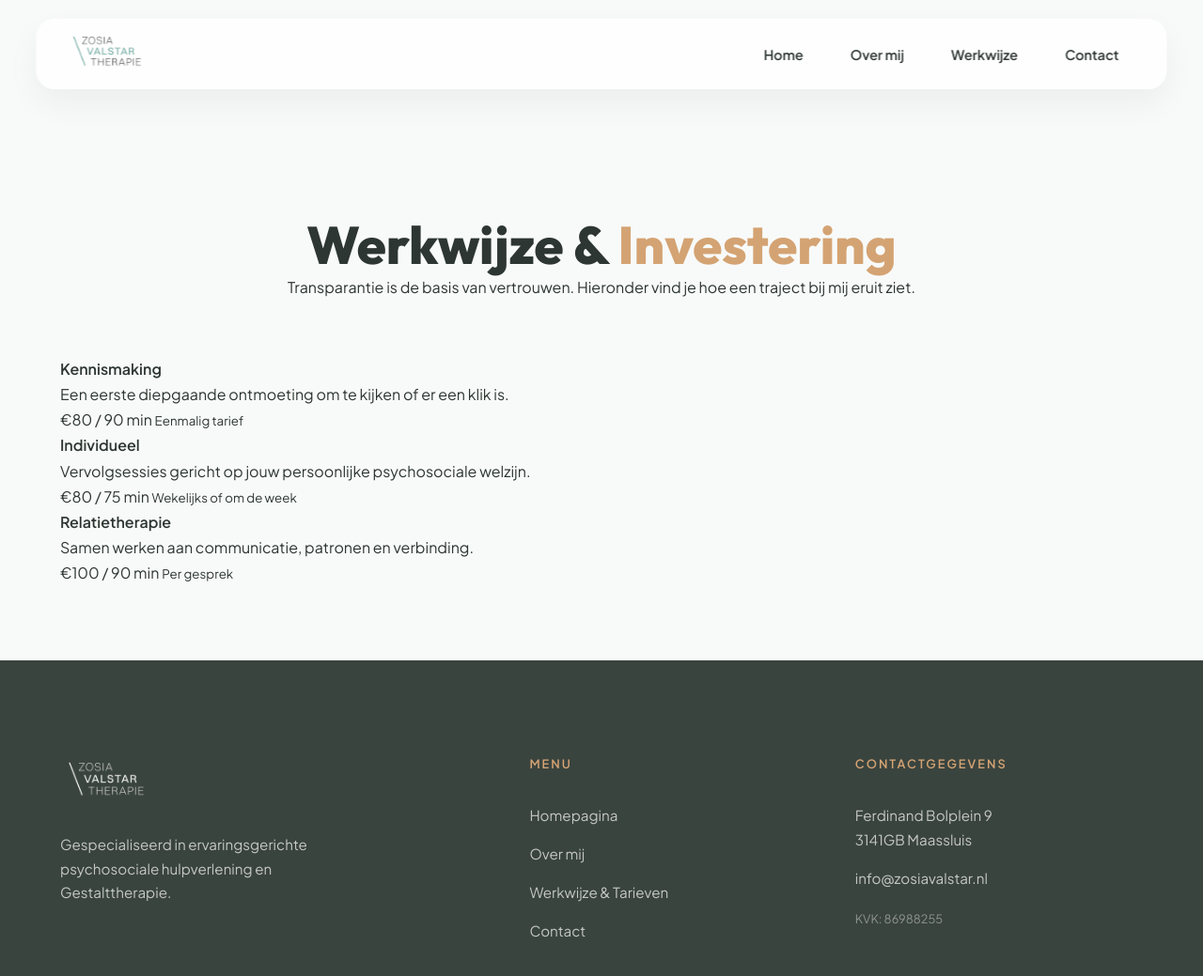
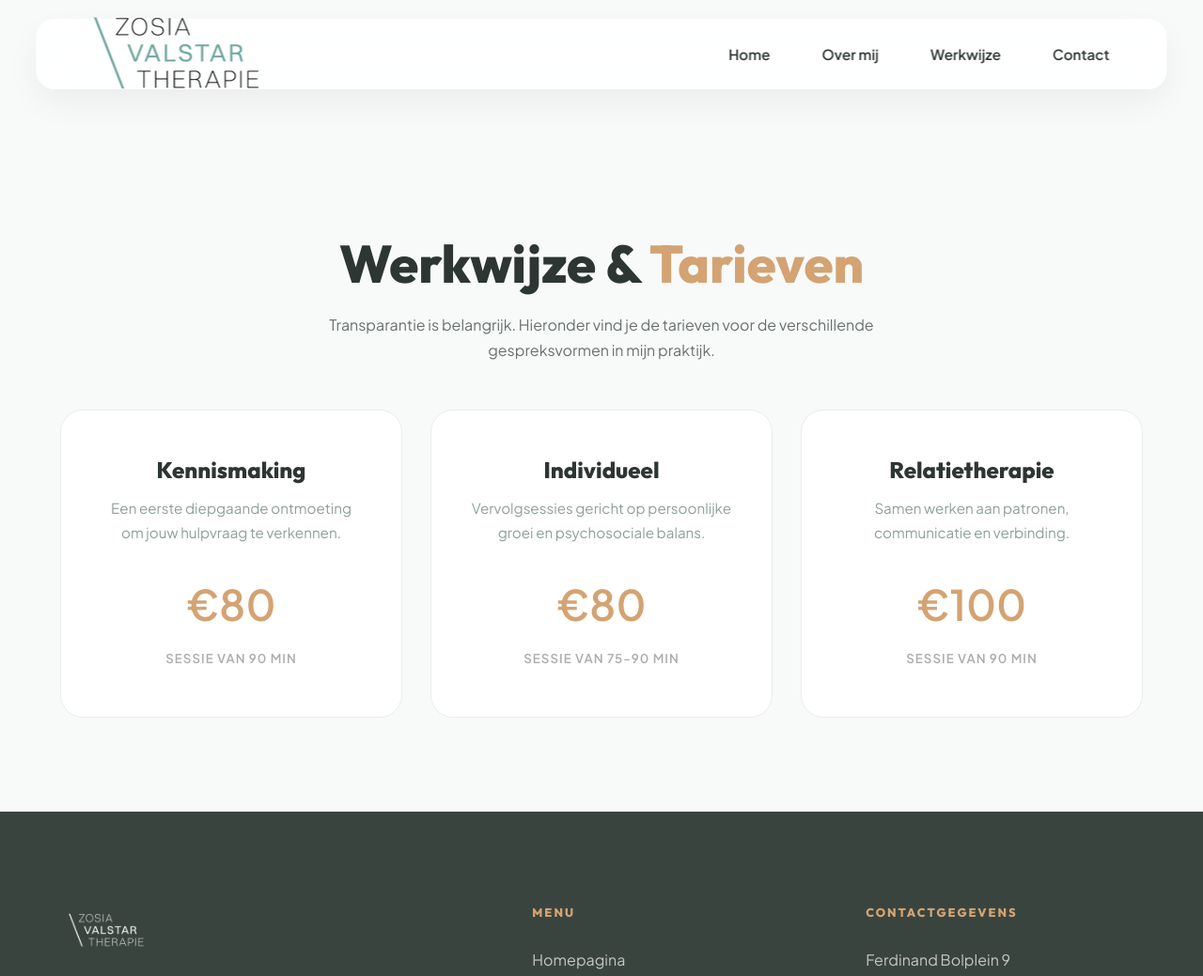
Before and after one commit to semvanwijk1/ZosiaValstarCoaching, a plain HTML site: page werkwijze.html in a window 1280 px wide. Shown: the top 1039 px of the page at 94% size. Drawn offline with Linux system fonts and the light colour scheme.

Commit message:
Add files via upload

```diff
--- a/components/footer.html
+++ b/components/footer.html
@@ -1,9 +1,9 @@
 <footer>
     <div class="footer-inner">
-        <!-- Kolom 1: Breedte geoptimaliseerd -->
+        <!-- Kolom 1 -->
         <div class="footer-col" style="flex: 1.5;">
             <img src="assets/images/logo.webp" alt="Logo Zosia Valstar" style="height: 50px; filter: brightness(0) invert(1); margin-bottom: 25px;">
-            <p style="max-width: 300px;">Gespecialiseerd in ervaringsgerichte psychosociale hulpverlening en Gestalttherapie.</p>
+            <p style="max-width: 350px; line-height: 1.8;">Gespecialiseerd in ervaringsgerichte psychosociale hulpverlening en Gestalttherapie in Maassluis.</p>
         </div>
 
         <!-- Kolom 2 -->
@@ -20,7 +20,7 @@
             <h4>Contactgegevens</h4>
             <p>Ferdinand Bolplein 9<br>3141GB Maassluis</p>
             <p>info@zosiavalstar.nl</p>
-            <p style="margin-top: 20px; font-size: 0.8rem; opacity: 0.6;">KVK: 86988255</p>
+            <p style="margin-top: 25px; font-size: 0.8rem; opacity: 0.5;">KVK: 86988255</p>
         </div>
     </div>
 
--- a/components/header.html
+++ b/components/header.html
@@ -1,6 +1,6 @@
 <header id="site-header">
     <a href="index.html" class="header-logo">
-        <img src="assets/images/logo.webp" alt="Zosia Valstar Logo" style="height: 45px;">
+        <img src="assets/images/logo.webp" alt="Zosia Valstar Logo">
     </a>
     <nav>
         <ul class="nav-links">
--- a/style.css
+++ b/style.css
@@ -7,13 +7,13 @@
     --footer-bg: #3A443F;
     --sage: #8DA196;
     --sage-light: #E9EDEB;
-    --accent: #D4A373;
+    --accent: #D4A373; /* Terra Accent */
     --white: #FFFFFF;
     --header-h: 90px;
     --radius-lg: 40px;
-    --radius-md: 20px;
+    --radius-md: 24px;
     --ease: cubic-bezier(0.23, 1, 0.32, 1);
-    --container-max: 1200px; /* Iets breder voor een ruimtelijker gevoel */
+    --container-max: 1200px;
 }
 
 * { margin: 0; padding: 0; box-sizing: border-box; }
@@ -25,38 +25,37 @@ body {
     overflow-x: hidden;
 }
 
-h1, h2, h3 { font-family: 'Outfit', sans-serif; font-weight: 800; line-height: 1.1; }
+h1, h2, h3, h4 { font-family: 'Outfit', sans-serif; font-weight: 800; line-height: 1.1; }
 
-/* --- HEADER --- */
+/* --- HEADER (Floating Glass) --- */
 #site-header {
     position: fixed; top: 20px; left: 50%; transform: translateX(-50%);
     width: 94%; height: 75px; z-index: 1000;
     display: flex; align-items: center; justify-content: space-between;
-    padding: 0 30px; border-radius: 20px;
-    background: rgba(255, 255, 255, 0.8); backdrop-filter: blur(15px);
+    padding: 0 40px; border-radius: 20px;
+    background: rgba(255, 255, 255, 0.85); backdrop-filter: blur(15px);
     border: 1px solid rgba(255, 255, 255, 0.4);
     box-shadow: 0 15px 35px rgba(0,0,0,0.05);
 }
 
-.nav-links { display: flex; gap: 10px; list-style: none; }
+.nav-links { display: flex; gap: 15px; list-style: none; }
 .nav-links a {
-    text-decoration: none; color: var(--dark); font-weight: 600; font-size: 0.9rem;
-    padding: 10px 20px; border-radius: 12px; transition: 0.3s;
+    text-decoration: none; color: var(--dark); font-weight: 600; font-size: 0.95rem;
+    padding: 10px 20px; border-radius: 12px; transition: 0.3s var(--ease);
 }
-.nav-links a:hover { background: var(--sage-light); color: var(--accent); }
+.nav-links a:hover { background: var(--sage-light); color: var(--accent); transform: translateY(-2px); }
 
 /* --- ANIMATIONS --- */
 .reveal { opacity: 0; transform: translateY(30px); transition: 1s var(--ease); }
 .reveal.visible { opacity: 1; transform: translateY(0); }
 
-/* --- GECENTREERDE LAYOUTS --- */
-.section { padding: 80px 5%; width: 100%; }
+/* --- LAYOUTS --- */
+.section { padding: 100px 5%; width: 100%; }
 .centered-container {
     max-width: var(--container-max);
     margin: 0 auto;
     display: flex;
     align-items: center;
-    justify-content: space-between;
     gap: 80px;
 }
 
@@ -66,13 +65,37 @@ h1, h2, h3 { font-family: 'Outfit', sans-serif; font-weight: 800; line-height: 1
 .rounded-img {
     width: 100%; max-width: 500px; height: auto;
     border-radius: var(--radius-lg);
-    box-shadow: 0 25px 60px rgba(0,0,0,0.08);
+    box-shadow: 0 25px 60px rgba(0,0,0,0.1);
 }
 
-/* --- CONTACT FORMULIER --- */
-.contact-layout { align-items: stretch; } /* Zorgt dat kaart en form even hoog zijn */
-.map-box { flex: 1; border-radius: var(--radius-lg); overflow: hidden; min-height: 500px; box-shadow: 0 10px 30px rgba(0,0,0,0.05); }
-.form-box { flex: 1; background: var(--white); padding: 60px; border-radius: var(--radius-lg); box-shadow: 0 20px 50px rgba(0,0,0,0.04); }
+/* --- PRICE CARDS (Werkwijze) --- */
+.price-grid {
+    display: grid;
+    grid-template-columns: repeat(3, 1fr);
+    gap: 30px;
+    margin-top: 50px;
+}
+.price-card {
+    background: var(--white);
+    padding: 50px 40px;
+    border-radius: var(--radius-md);
+    border: 1px solid var(--sage-light);
+    text-align: center;
+    transition: 0.4s var(--ease);
+    display: flex;
+    flex-direction: column;
+    justify-content: space-between;
+}
+.price-card:hover { transform: translateY(-10px); border-color: var(--accent); box-shadow: 0 20px 40px rgba(0,0,0,0.04); }
+.price-card h4 { font-size: 1.5rem; margin-bottom: 15px; color: var(--dark); }
+.price-card p { font-size: 0.95rem; color: var(--sage); margin-bottom: 25px; min-height: 50px; }
+.price-tag { font-size: 2.8rem; font-weight: 800; color: var(--accent); display: block; margin-bottom: 5px; }
+.price-card small { font-weight: 600; text-transform: uppercase; letter-spacing: 1px; color: var(--dark); opacity: 0.4; }
+
+/* --- CONTACT SECTION --- */
+.contact-layout { display: flex; align-items: stretch; gap: 40px; margin-top: 40px; }
+.map-box { flex: 1; border-radius: var(--radius-lg); overflow: hidden; min-height: 550px; box-shadow: 0 10px 30px rgba(0,0,0,0.05); }
+.form-box { flex: 1; background: var(--white); padding: 60px; border-radius: var(--radius-lg); box-shadow: 0 20px 50px rgba(0,0,0,0.04); border: 1px solid var(--sage-light); }
 
 .f-group { margin-bottom: 25px; }
 .f-group label { display: block; margin-bottom: 10px; font-weight: 700; color: var(--sage); font-size: 0.75rem; text-transform: uppercase; letter-spacing: 1px; }
@@ -80,7 +103,7 @@ h1, h2, h3 { font-family: 'Outfit', sans-serif; font-weight: 800; line-height: 1
     width: 100%; padding: 18px; border: 1.5px solid var(--sage-light); border-radius: 15px;
     font-family: inherit; font-size: 1rem; outline: none; transition: 0.3s; background: #FBFDFB;
 }
-.f-group input:focus, .f-group textarea:focus { border-color: var(--accent); background: #fff; }
+.f-group input:focus, .f-group textarea:focus { border-color: var(--accent); background: var(--white); box-shadow: 0 0 0 4px rgba(212, 163, 115, 0.1); }
 
 .btn {
     display: inline-flex; background: var(--dark); color: white; padding: 20px 40px;
@@ -88,24 +111,25 @@ h1, h2, h3 { font-family: 'Outfit', sans-serif; font-weight: 800; line-height: 1
 }
 .btn:hover { background: var(--accent); transform: scale(1.03); }
 
-/* --- FOOTER (Breed & Gecentreerd) --- */
+/* --- FOOTER (Breed & Gebalanceerd) --- */
 footer { background: var(--footer-bg); color: var(--white); padding: 100px 5% 50px; }
 .footer-inner {
     max-width: var(--container-max);
     margin: 0 auto;
     display: flex;
-    justify-content: space-between; /* Verdeelt de kolommen over de hele breedte */
-    gap: 40px;
+    justify-content: space-between;
+    gap: 60px;
 }
 .footer-col { flex: 1; }
 .footer-col h4 { color: var(--accent); margin-bottom: 30px; text-transform: uppercase; font-size: 0.8rem; letter-spacing: 2px; }
-.footer-col p, .footer-col a { color: rgba(255,255,255,0.7); text-decoration: none; font-size: 0.95rem; display: block; margin-bottom: 15px; }
-.footer-col a:hover { color: var(--white); }
+.footer-col p, .footer-col a { color: rgba(255,255,255,0.7); text-decoration: none; font-size: 1rem; display: block; margin-bottom: 15px; transition: 0.3s; }
+.footer-col a:hover { color: var(--accent); padding-left: 5px; }
 
 /* --- MOBILE --- */
 @media (max-width: 1024px) {
-    .centered-container { flex-direction: column !important; text-align: center; gap: 40px; }
+    .centered-container, .contact-layout, .price-grid { flex-direction: column !important; grid-template-columns: 1fr; }
     .footer-inner { flex-direction: column; text-align: center; }
-    .flex-text, .flex-image, .map-box, .form-box { flex: none; width: 100%; }
-    .map-box { min-height: 350px; }
+    .header-logo img { height: 35px; }
+    .nav-links { display: none; }
+    .form-box, .map-box { flex: none; width: 100%; }
 }
--- a/werkwijze.html
+++ b/werkwijze.html
@@ -11,29 +11,38 @@
 
     <main style="padding-top: 150px;">
         <section class="section reveal">
-            <div style="max-width: 800px; margin: 0 auto; text-align: center; margin-bottom: 60px;">
-                <h2 style="font-size: 3.5rem;">Werkwijze & <span style="color:var(--accent)">Investering</span></h2>
-                <p>Transparantie is de basis van vertrouwen. Hieronder vind je hoe een traject bij mij eruit ziet.</p>
-            </div>
+            <div style="max-width: var(--container-max); margin: 0 auto;">
+                <h2 style="font-size: 3.5rem; text-align: center; margin-bottom: 20px;">Werkwijze & <span style="color:var(--accent)">Tarieven</span></h2>
+                <p style="text-align: center; opacity: 0.7; max-width: 700px; margin: 0 auto;">Transparantie is belangrijk. Hieronder vind je de tarieven voor de verschillende gespreksvormen in mijn praktijk.</p>
 
-            <div class="price-grid reveal" style="max-width: var(--container-max); margin: 0 auto;">
+                <div class="price-grid">
+                    <!-- Kaart 1 -->
                     <div class="price-card">
                         <h4>Kennismaking</h4>
-                    <p>Een eerste diepgaande ontmoeting om te kijken of er een klik is.</p>
-                    <span class="price-tag">€80 <span>/ 90 min</span></span>
-                    <small>Eenmalig tarief</small>
+                        <p>Een eerste diepgaande ontmoeting om jouw hulpvraag te verkennen.</p>
+                        <div>
+                            <span class="price-tag">€80</span>
+                            <small>Sessie van 90 min</small>
                         </div>
+                    </div>
+                    <!-- Kaart 2 -->
                     <div class="price-card">
                         <h4>Individueel</h4>
-                    <p>Vervolgsessies gericht op jouw persoonlijke psychosociale welzijn.</p>
-                    <span class="price-tag">€80 <span>/ 75 min</span></span>
-                    <small>Wekelijks of om de week</small>
+                        <p>Vervolgsessies gericht op persoonlijke groei en psychosociale balans.</p>
+                        <div>
+                            <span class="price-tag">€80</span>
+                            <small>Sessie van 75-90 min</small>
                         </div>
+                    </div>
+                    <!-- Kaart 3 -->
                     <div class="price-card">
                         <h4>Relatietherapie</h4>
-                    <p>Samen werken aan communicatie, patronen en verbinding.</p>
-                    <span class="price-tag">€100 <span>/ 90 min</span></span>
-                    <small>Per gesprek</small>
+                        <p>Samen werken aan patronen, communicatie en verbinding.</p>
+                        <div>
+                            <span class="price-tag">€100</span>
+                            <small>Sessie van 90 min</small>
+                        </div>
+                    </div>
                 </div>
             </div>
         </section>
```
Also changed, not shown: contact.html (+9 -9 lines), index.html (+11 -9 lines). Lines whose indentation alone changed are shown as unchanged.
